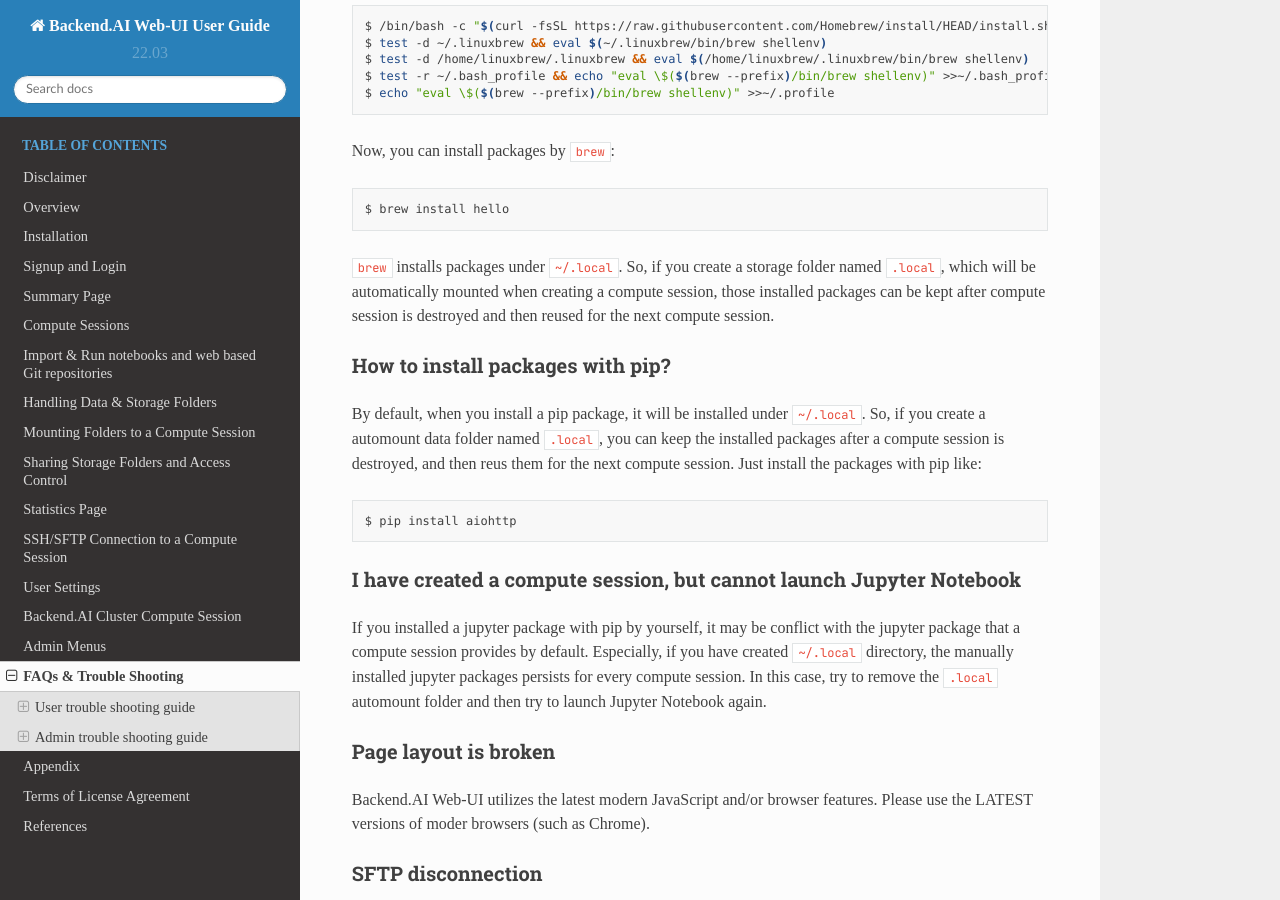
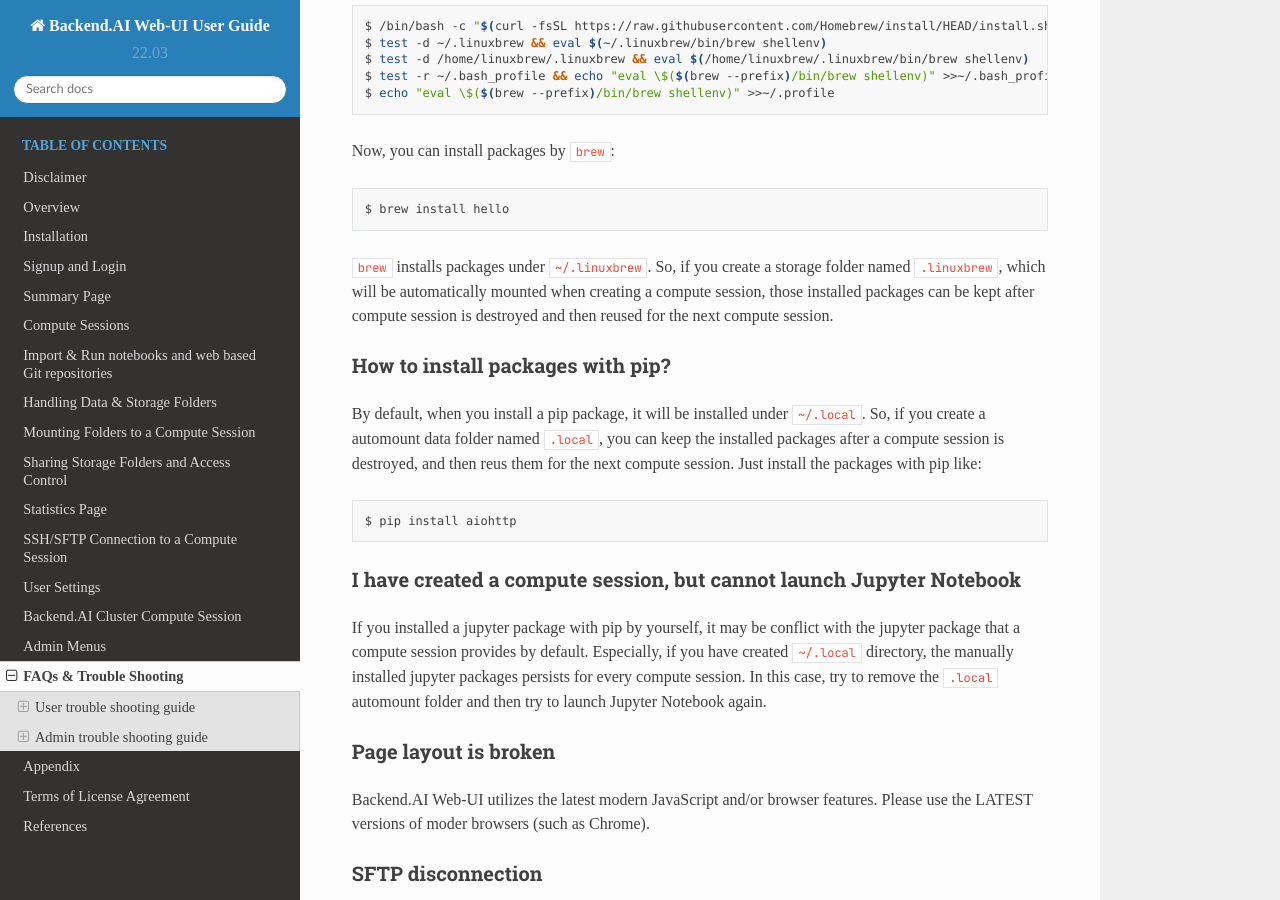
Before and after one commit to lablup/backend.ai-docs-webui, a Sphinx documentation site: the page built from docs/trouble_shooting/trouble_shooting.rst, in a window 1280 px wide and 900 px high, scrolled down 817 px. Built offline with Sphinx 7.4.7 and the Read the Docs theme 2.0.0, drawn with Linux system fonts in a browser that asks for light colours; some web fonts are replaced.

Commit message:
fix: change the package save path of linux brew from `.local` to `.linuxbrew`

```diff
--- a/docs/trouble_shooting/trouble_shooting.rst
+++ b/docs/trouble_shooting/trouble_shooting.rst
@@ -51,8 +51,8 @@
 
    $ brew install hello
 
-``brew`` installs packages under ``~/.local``. So, if you create a storage
-folder named ``.local``, which will be automatically mounted when creating a
+``brew`` installs packages under ``~/.linuxbrew``. So, if you create a storage
+folder named ``.linuxbrew``, which will be automatically mounted when creating a
 compute session, those installed packages can be kept after compute session is
 destroyed and then reused for the next compute session.
 
```
Also changed, not shown: 1 other file.
